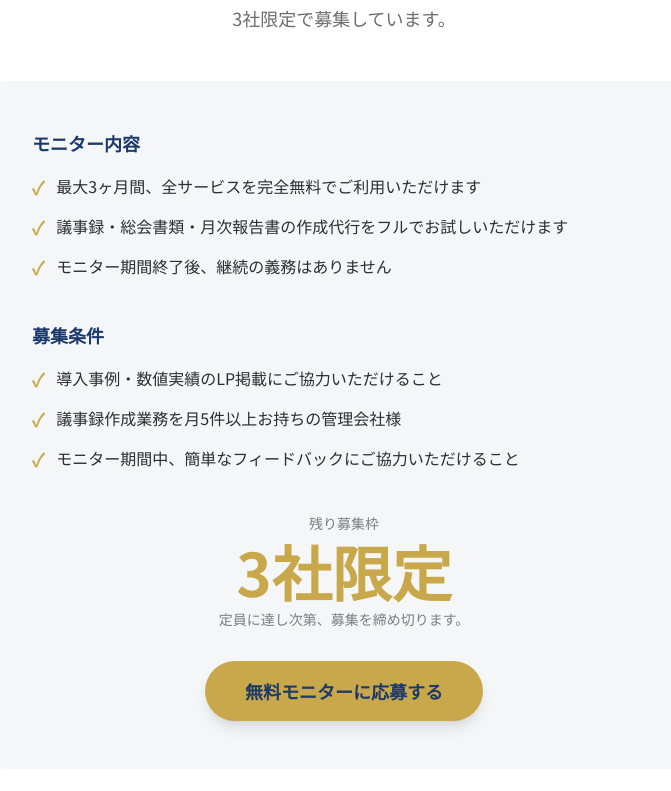
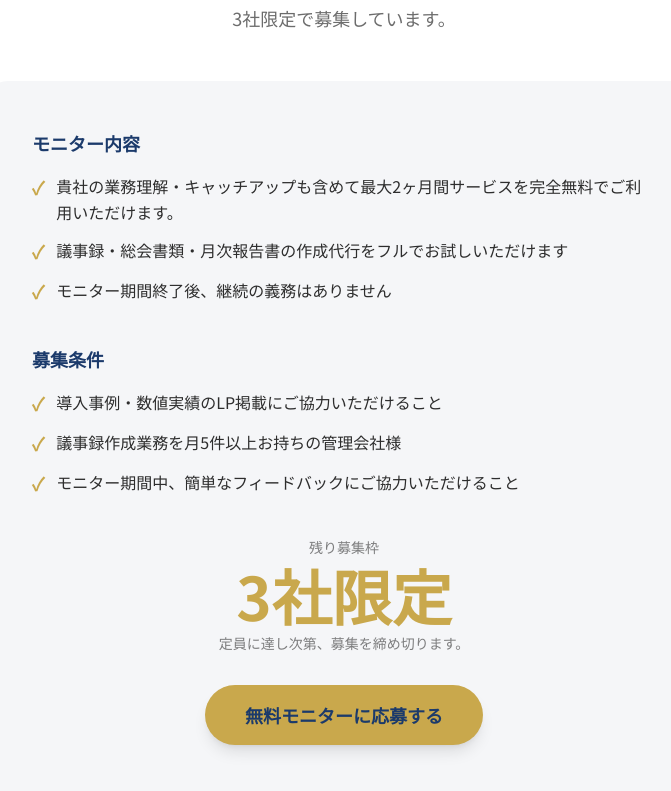
Before and after one commit to TomoakiFukuda/mansion-bpo-lp, a Next.js app: page / in a window 1280 px wide. Shown: the part 7505-8296 px from the top of the page, without its empty margins (296-967 px from the left). Built offline with nearby package versions, Linux system fonts and the light colour scheme.

Commit message:
モニター内容を2ヶ月に修正

```diff
--- a/src/components/CaseStudySection.tsx
+++ b/src/components/CaseStudySection.tsx
@@ -1,5 +1,5 @@
 const monitorItems = [
-  "最大3ヶ月間、全サービスを完全無料でご利用いただけます",
+  "貴社の業務理解・キャッチアップも含めて最大2ヶ月間サービスを完全無料でご利用いただけます。",
   "議事録・総会書類・月次報告書の作成代行をフルでお試しいただけます",
   "モニター期間終了後、継続の義務はありません",
 ];
```
